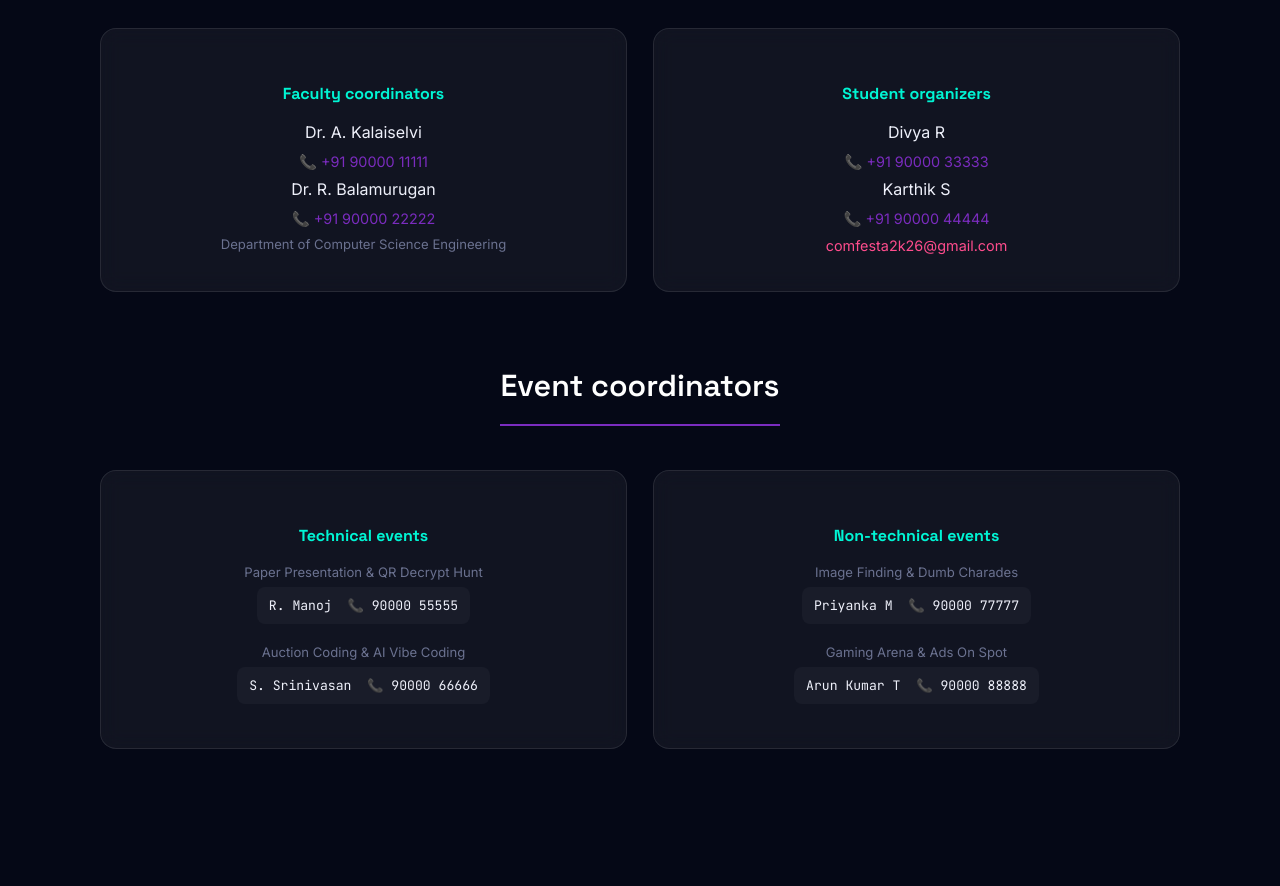
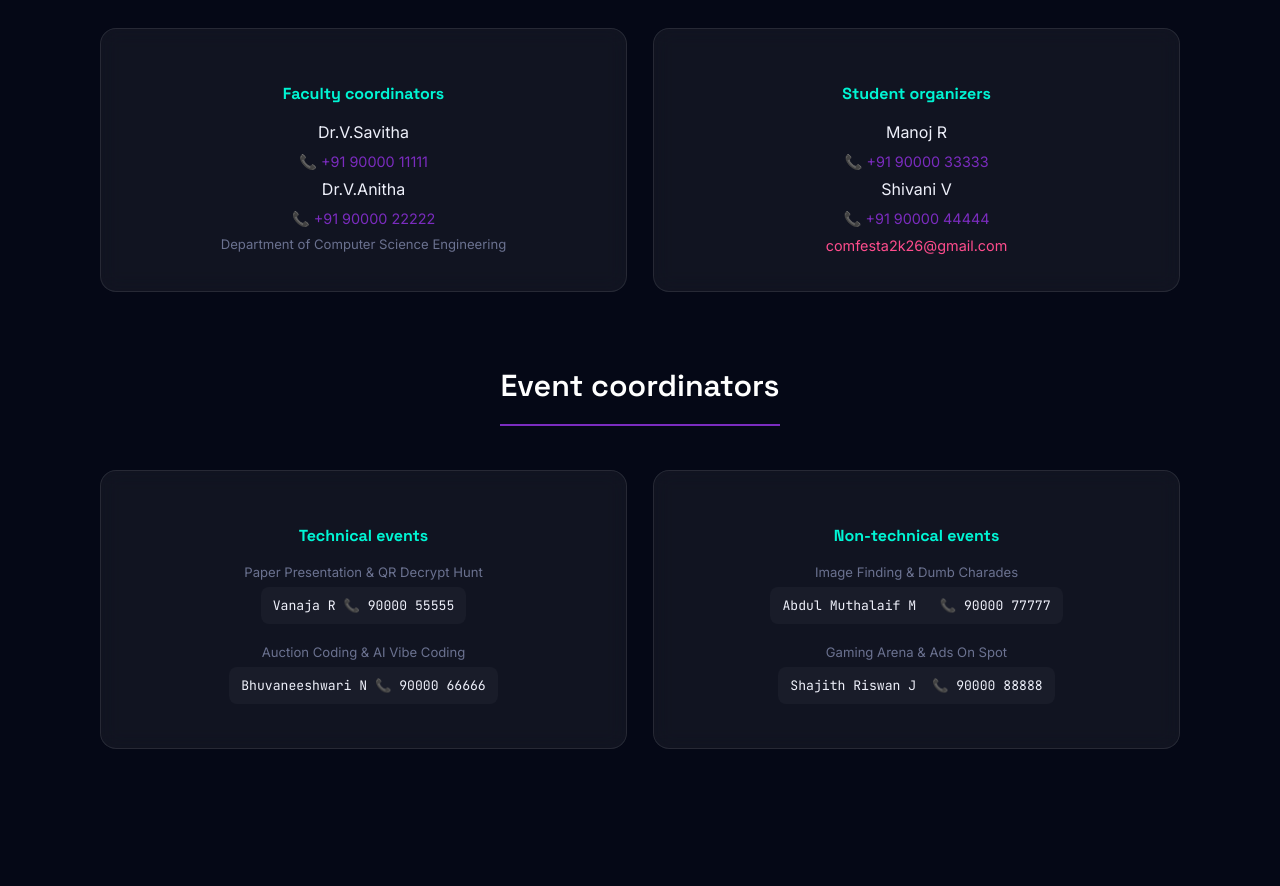
Before and after one commit to ajaisivakumar/cse_department_event_2.0, a plain HTML site: page index.html in a window 1280 px wide. Shown: the part 6640-7526 px from the top of the page. Drawn offline with nearby package versions, Linux system fonts and the light colour scheme.

Commit message:
Update index.html

```diff
--- a/index.html
+++ b/index.html
@@ -329,14 +329,14 @@
         <div class="contact-grid">
             <div class="contact-card" data-aos="fade-right">
                 <h4>Faculty coordinators</h4>
-                <p>Dr. A. Kalaiselvi</p><p class="contact-phone">📞 +91 90000 11111</p>
-                <p>Dr. R. Balamurugan</p><p class="contact-phone">📞 +91 90000 22222</p>
+                <p>Dr.V.Savitha</p><p class="contact-phone">📞 +91 90000 11111</p>
+                <p>Dr.V.Anitha</p><p class="contact-phone">📞 +91 90000 22222</p>
                 <p class="contact-dept">Department of Computer Science Engineering</p>
             </div>
             <div class="contact-card" data-aos="fade-left">
                 <h4>Student organizers</h4>
-                <p>Divya R</p><p class="contact-phone">📞 +91 90000 33333</p>
-                <p>Karthik S</p><p class="contact-phone">📞 +91 90000 44444</p>
+                <p>Manoj R</p><p class="contact-phone">📞 +91 90000 33333</p>
+                <p>Shivani V</p><p class="contact-phone">📞 +91 90000 44444</p>
                 <p class="contact-email">comfesta2k26@gmail.com</p>
             </div>
         </div>
@@ -346,16 +346,16 @@
             <div class="contact-card" data-aos="fade-right">
                 <h4>Technical events</h4>
                 <p class="contact-role">Paper Presentation &amp; QR Decrypt Hunt</p>
-                <pre>R. Manoj  📞 90000 55555</pre>
+                <pre>Vanaja R 📞 90000 55555</pre>
                 <p class="contact-role">Auction Coding &amp; AI Vibe Coding</p>
-                <pre>S. Srinivasan  📞 90000 66666</pre>
+                <pre>Bhuvaneeshwari N 📞 90000 66666</pre>
             </div>
             <div class="contact-card" data-aos="fade-left">
                 <h4>Non-technical events</h4>
                 <p class="contact-role">Image Finding &amp; Dumb Charades</p>
-                <pre>Priyanka M  📞 90000 77777</pre>
+                <pre>Abdul Muthalaif M   📞 90000 77777</pre>
                 <p class="contact-role">Gaming Arena &amp; Ads On Spot</p>
-                <pre>Arun Kumar T  📞 90000 88888</pre>
+                <pre>Shajith Riswan J  📞 90000 88888</pre>
             </div>
         </div>
     </div>
```
